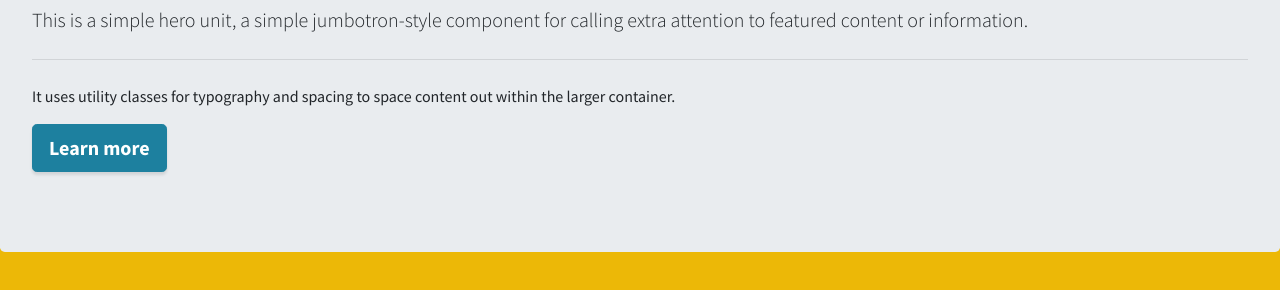
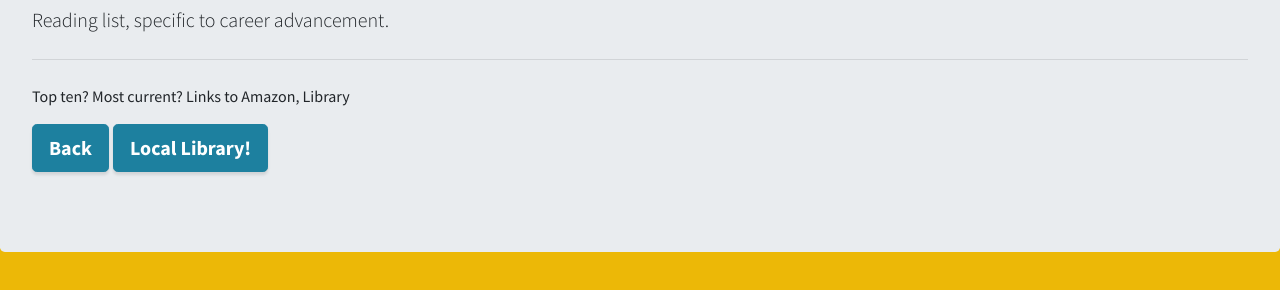
Before and after one commit to JasonOnes/JasonOnes.github.io, a plain HTML site: page readlist.html in a window 1280 px wide. Shown: the part 134-424 px from the top of the page. Drawn offline with Linux system fonts and the light colour scheme.

Commit message:
CNAME plus

```diff
--- a/readlist.html
+++ b/readlist.html
@@ -26,11 +26,12 @@
   <body>
         <div class="jumbotron">
                 <h1 class="display-4">Read Yo!</h1>
-                <p class="lead">This is a simple hero unit, a simple jumbotron-style component for calling extra attention to featured content or information.</p>
+                <p class="lead">Reading list, specific to career advancement.</p>
                 <hr class="my-4">
-                <p>It uses utility classes for typography and spacing to space content out within the larger container.</p>
+                <p>Top ten? Most current? Links to Amazon, Library</p>
                 <p class="lead">
-                  <a class="btn btn-primary btn-lg" href="#" role="button">Learn more</a>
+                        <a class="btn btn-primary btn-lg" href="/personal-page/index.html" role="button">Back</a>
+                  <a class="btn btn-primary btn-lg" href="#" role="button">Local Library!</a>
                 </p>
               </div>
 
```
Also changed, not shown: bloggy.html (+3 -4 lines), codingtools.html (+3 -3 lines), 1 other file.
